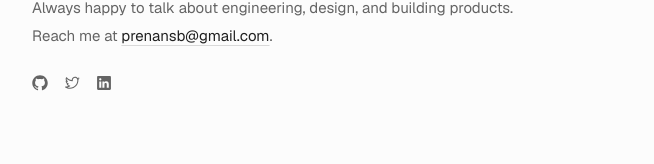
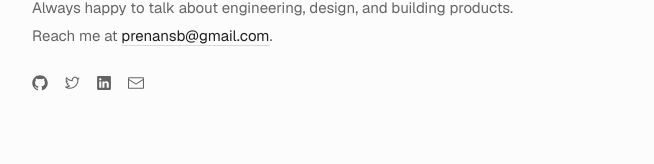
Before and after one commit to prenansb/website, a Next.js app: page / in a window 1280 px wide. Shown: the part 1774-1938 px from the top of the page, without its empty margins (312-966 px from the left). Built offline with nearby package versions, Linux system fonts and the light colour scheme.

Commit message:
Add email contact option and update social icons
- Introduced an email option in the social links with a mailto link.
- Added EnvelopeClosedIcon to represent the email contact visually.
- Updated the Home component to conditionally handle target attributes for social links.

```diff
--- a/src/app/page.tsx
+++ b/src/app/page.tsx
@@ -1,5 +1,6 @@
 import {
   ArrowTopRightIcon,
+  EnvelopeClosedIcon,
   GitHubLogoIcon,
   LinkedInLogoIcon,
   TwitterLogoIcon,
@@ -13,6 +14,7 @@ const socialIcons = {
   GitHub: GitHubLogoIcon,
   X: TwitterLogoIcon,
   LinkedIn: LinkedInLogoIcon,
+  Email: EnvelopeClosedIcon,
 } as const;
 
 function SectionLabel({ children }: { children: React.ReactNode }) {
@@ -161,8 +163,9 @@ export default function Home() {
               <li key={social.label}>
                 <a
                   href={social.href}
-                  target="_blank"
-                  rel="noopener noreferrer"
+                  {...(social.href.startsWith("mailto:")
+                    ? {}
+                    : { target: "_blank", rel: "noopener noreferrer" })}
                   aria-label={social.label}
                   className="inline-flex text-muted transition-colors hover:text-foreground"
                 >
--- a/src/lib/content.ts
+++ b/src/lib/content.ts
@@ -20,6 +20,11 @@ export const socials = [
     label: "LinkedIn",
     handle: "pedro-renan",
     href: "https://www.linkedin.com/in/pedro-renan",
+  },
+  {
+    label: "Email",
+    handle: profile.email,
+    href: `mailto:${profile.email}`,
   },
 ] as const;
 
```
